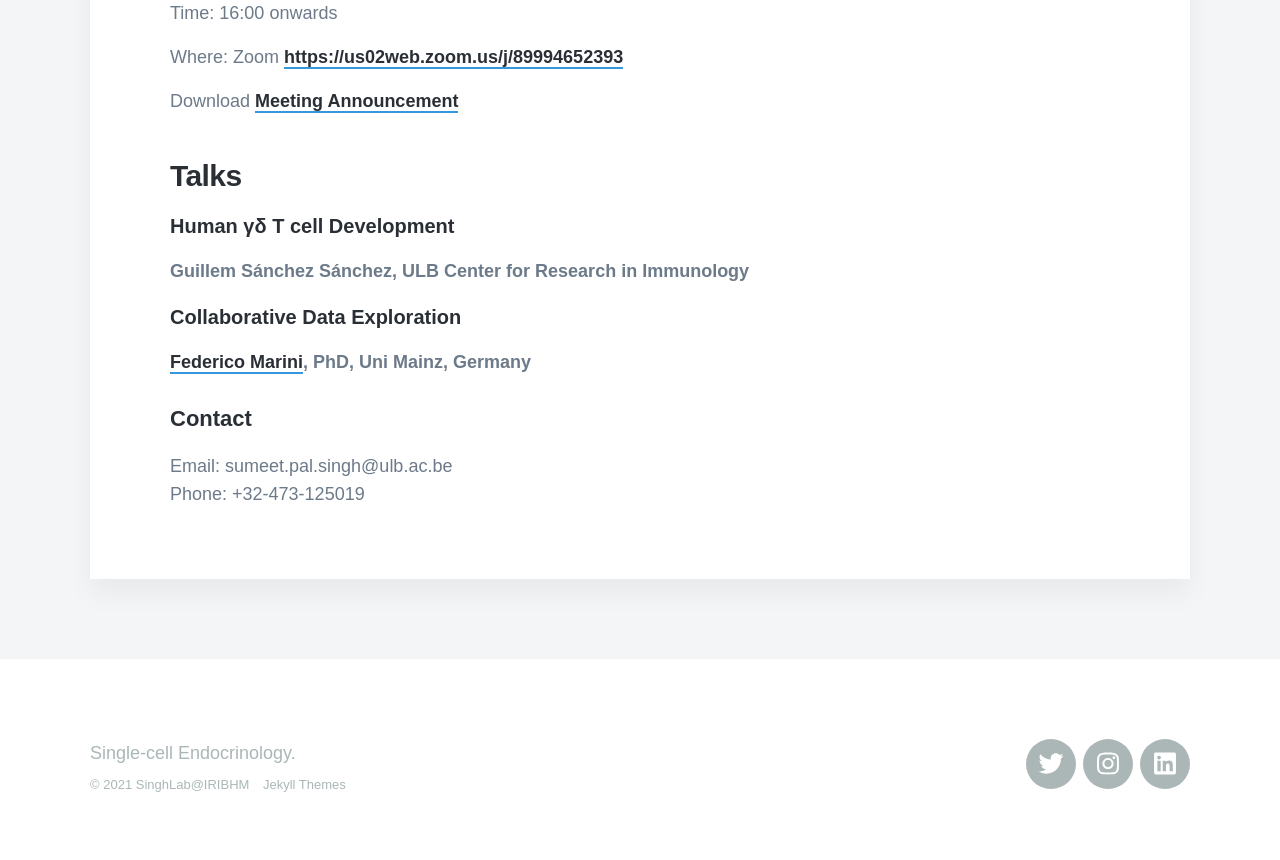
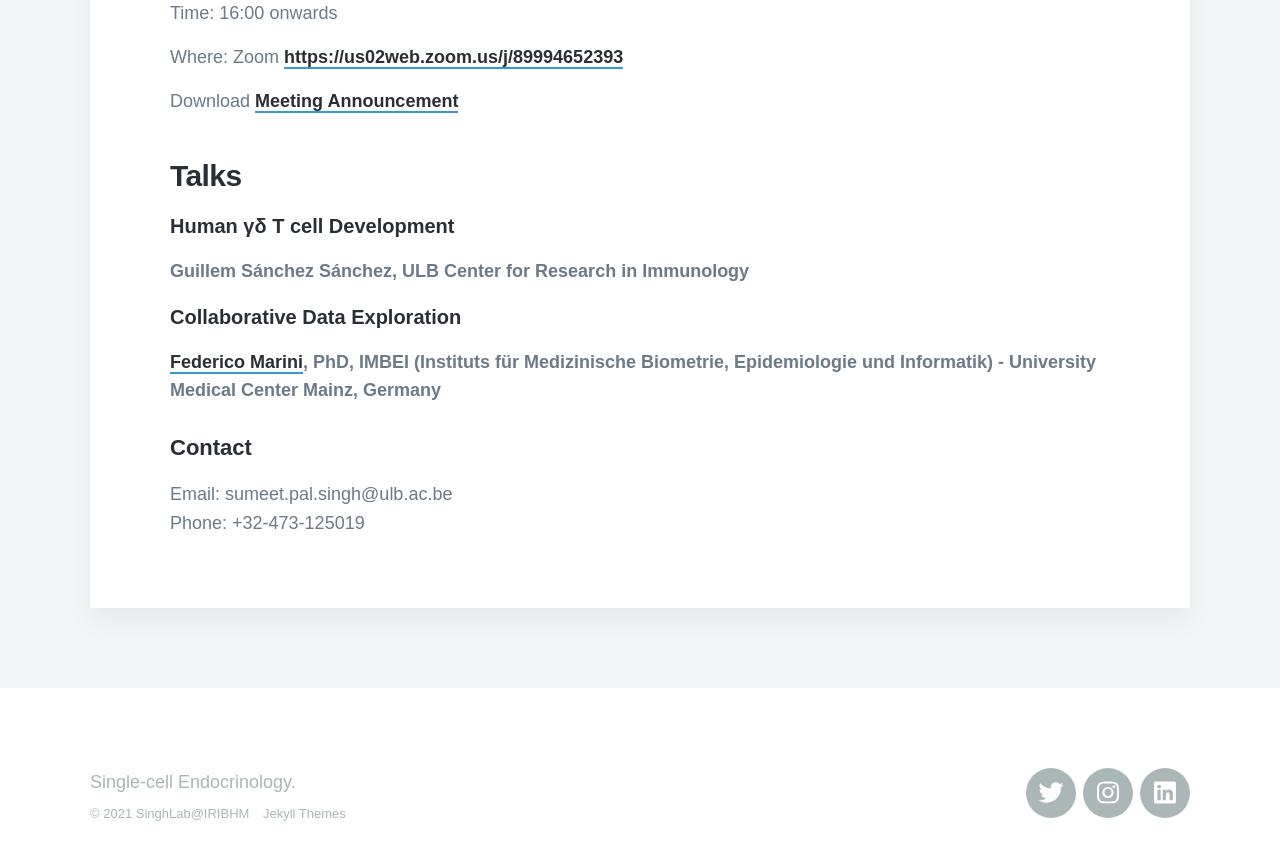
Before and after one commit to sumeetpalsingh/sumeetpalsingh.github.io, a Jekyll site: the page built from _pages/meetings.md, in a window 1280 px wide and 900 px high, scrolled down 930 px. Shown: the top 860 px of the window. Built offline with Jekyll 4.4.1, drawn with Linux system fonts in a browser that asks for light colours; nearby versions of some CDN libraries; some web fonts are replaced.

Commit message:
Update meetings.md

```diff
--- a/_pages/meetings.md
+++ b/_pages/meetings.md
@@ -35,7 +35,8 @@ Download [Meeting Announcement][1]
 
 
 ##### Collaborative Data Exploration
-**[Federico Marini](https://federicomarini.github.io/), PhD, Uni Mainz, Germany**
+**[Federico Marini](https://federicomarini.github.io/), PhD, IMBEI (Instituts für Medizinische Biometrie, Epidemiologie und Informatik) - University Medical Center
+Mainz, Germany**
 
 #### Contact
 
```
